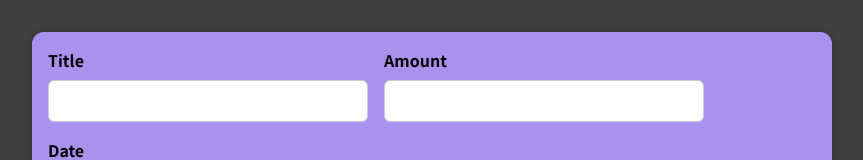
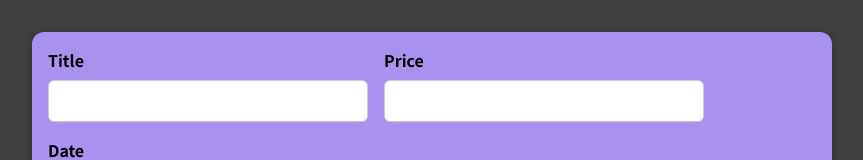
Before and after one commit to Saba-Var/Expense-tracker, a React (Create React App) app: page / in a window 1280 px wide. Both pictures are taken after a click on the button "Add New Expense". Shown: the top 160 px of the page, without its empty margins (208-1071 px from the left). Built offline with nearby package versions, Linux system fonts and the light colour scheme.

Commit message:
change form label : Amount to Price

```diff
--- a/src/components/NewExpense/ExpenseForm.js
+++ b/src/components/NewExpense/ExpenseForm.js
@@ -46,7 +46,7 @@ const ExpenseForm = (props) => {
           />
         </div>
         <div className="new-expense__control">
-          <label>Amount</label>
+          <label>Price</label>
           <input
             type="number"
             min="0.01"
```
